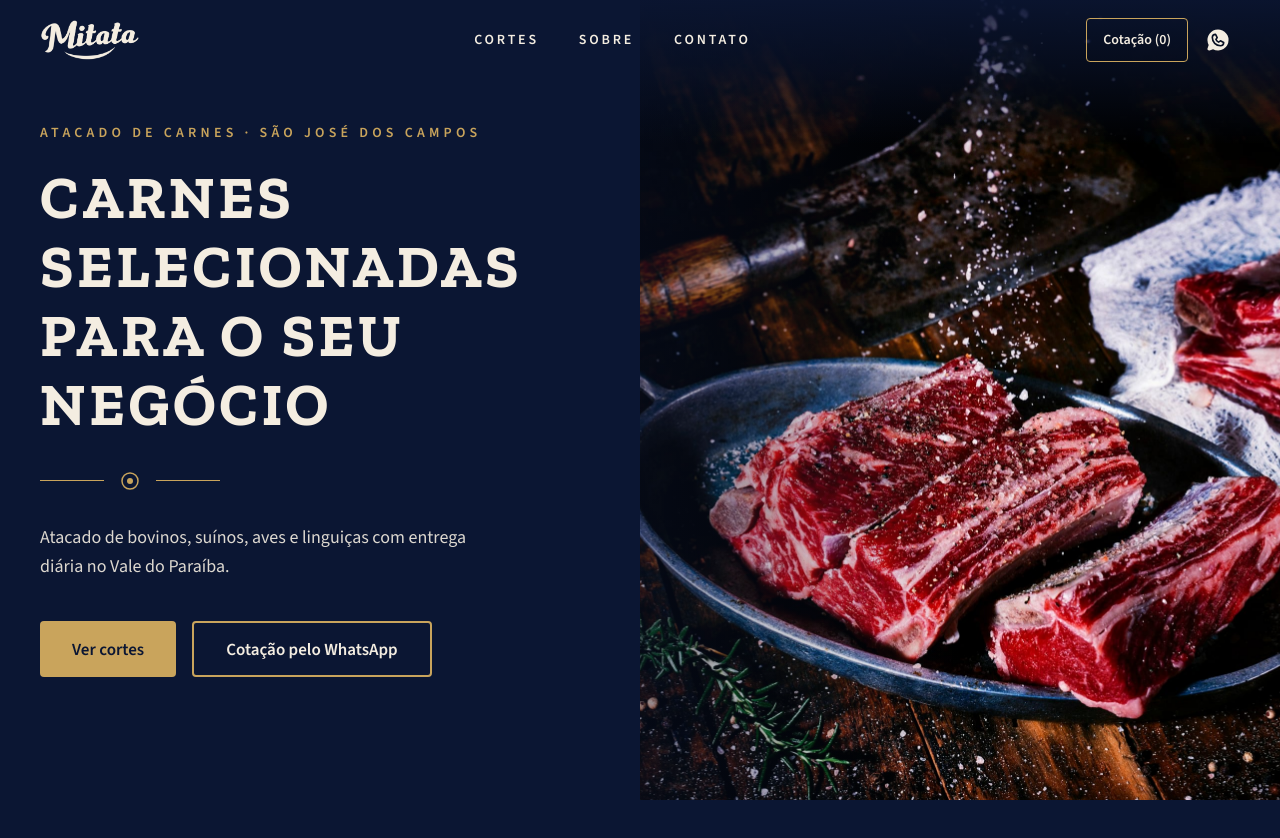
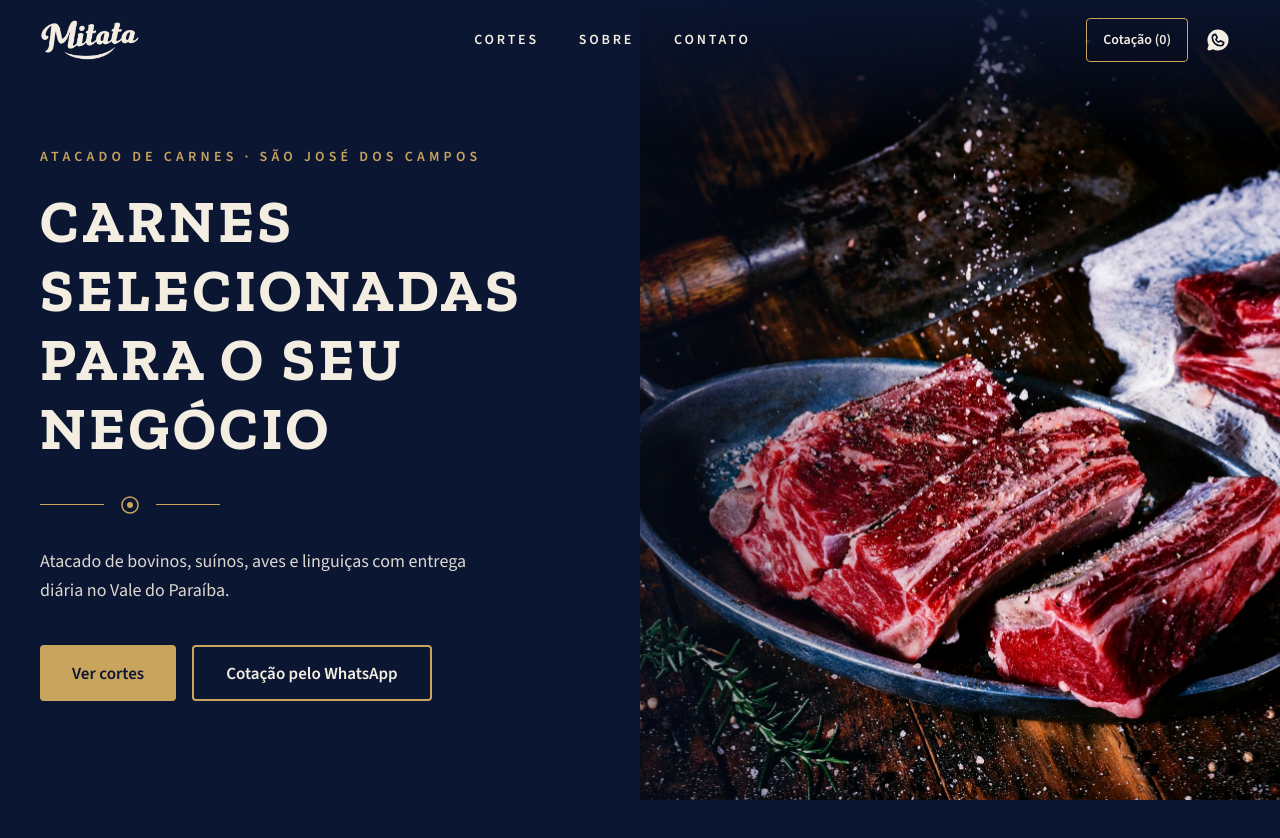
Before and after one commit to Galvao-Henrique/New-Mit, a Next.js app: page / in a window 1280 px wide. Shown: the top 838 px of the page. Built offline with nearby package versions, Linux system fonts and the light colour scheme.

Commit message:
Corrige classes do hero
Co-Authored-By: Claude Opus 5.5 <noreply@anthropic.com>

```diff
--- a/src/components/secoes/Hero.tsx
+++ b/src/components/secoes/Hero.tsx
@@ -29,7 +29,7 @@ export function Hero() {
         />
       </div>
 
-      <div className="flex items-center px-4 py-14 sm:px-6 lg:order-1 lg:py-24 lg:pt-36lg:pl-10 lg:pr-16 xl:pl-[max(2.5rem,calc((100vw-80rem)/2+2.5rem))]">
+      <div className="flex items-center px-4 py-14 sm:px-6 lg:order-1 lg:py-24 lg:pt-36 lg:pl-10 lg:pr-16 xl:pl-[max(2.5rem,calc((100vw-80rem)/2+2.5rem))]">
         <Revelar className="max-w-xl">
           <Rotulo tom="escuro">{hero.rotulo}</Rotulo>
           <h1
```
